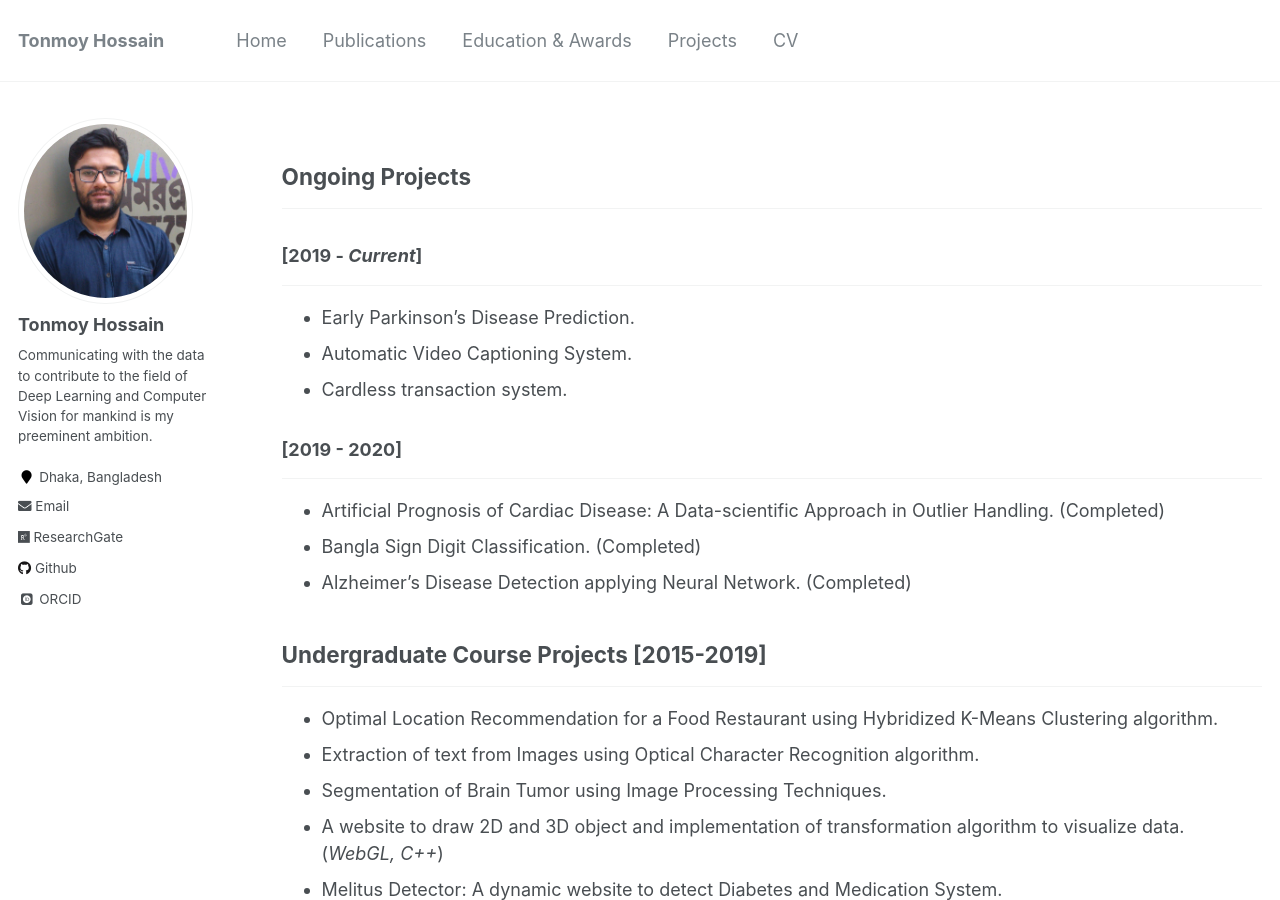
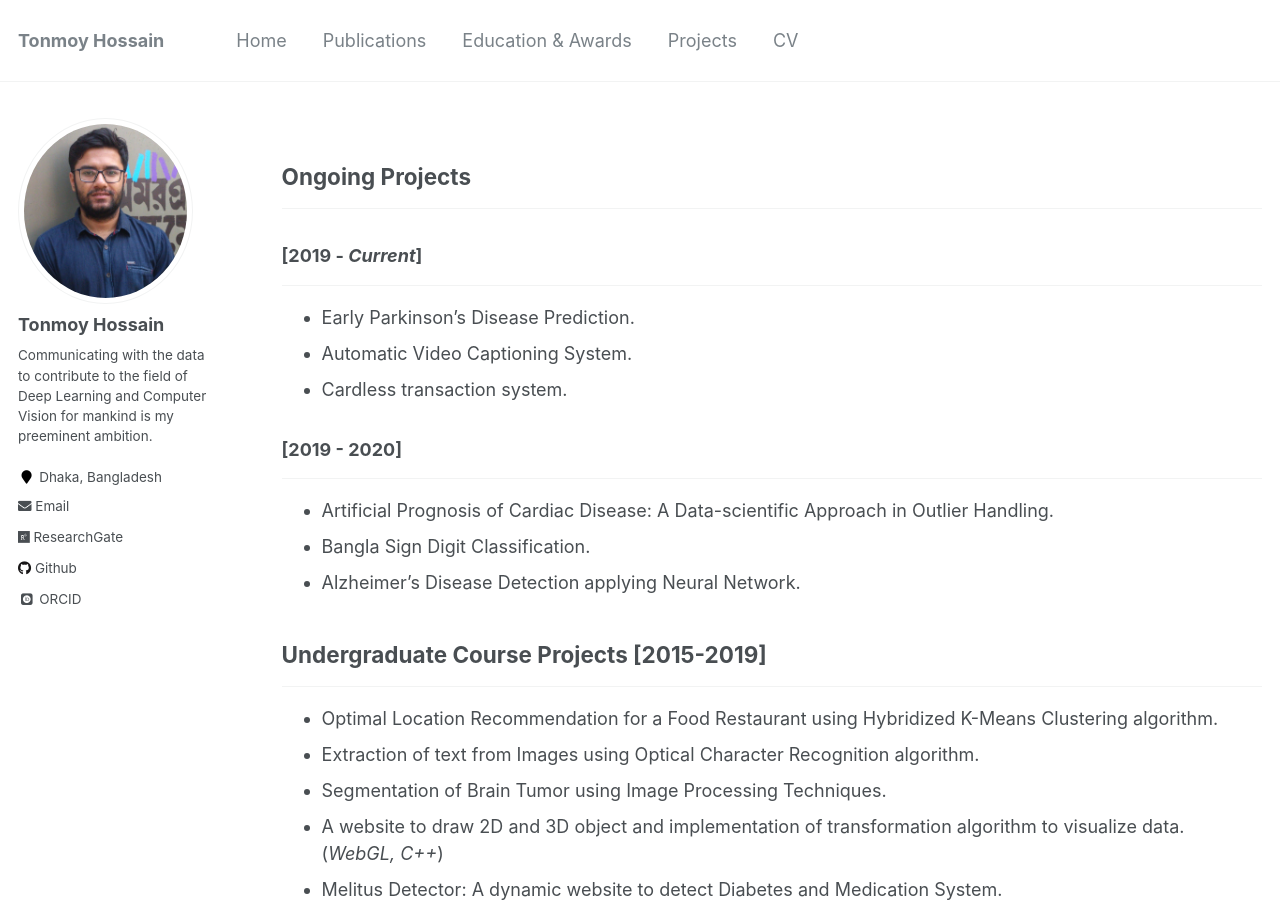
Before and after one commit to shaeekh/shaeekh.github.io, a Jekyll site: the page built from _pages/projects.md, in a window 1280 px wide and 900 px high. Built offline with Jekyll 4.4.1, drawn with Linux system fonts in a browser that asks for light colours; some web fonts are replaced.

Commit message:
Update projects.md

```diff
--- a/_pages/projects.md
+++ b/_pages/projects.md
@@ -17,9 +17,9 @@ author_profile: true
 
 ### [2019 - 2020]
 -----------
-* Artificial Prognosis of Cardiac Disease: A Data-scientific Approach in Outlier Handling. (Completed)
-* Bangla Sign Digit Classification. (Completed)
-* Alzheimer's Disease Detection applying Neural Network. (Completed)
+* Artificial Prognosis of Cardiac Disease: A Data-scientific Approach in Outlier Handling.
+* Bangla Sign Digit Classification.
+* Alzheimer's Disease Detection applying Neural Network.
 
 ## Undergraduate Course Projects [2015-2019]
 ----------------
```
